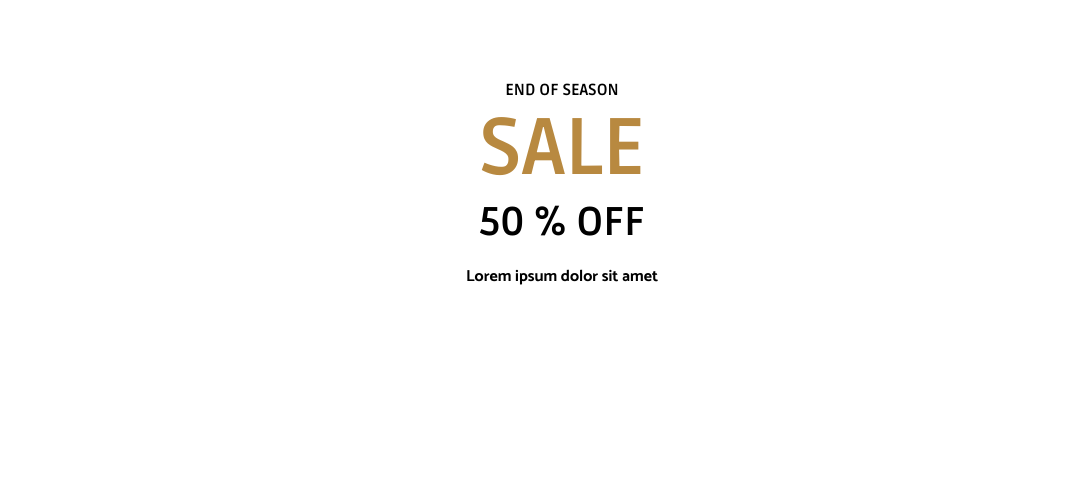
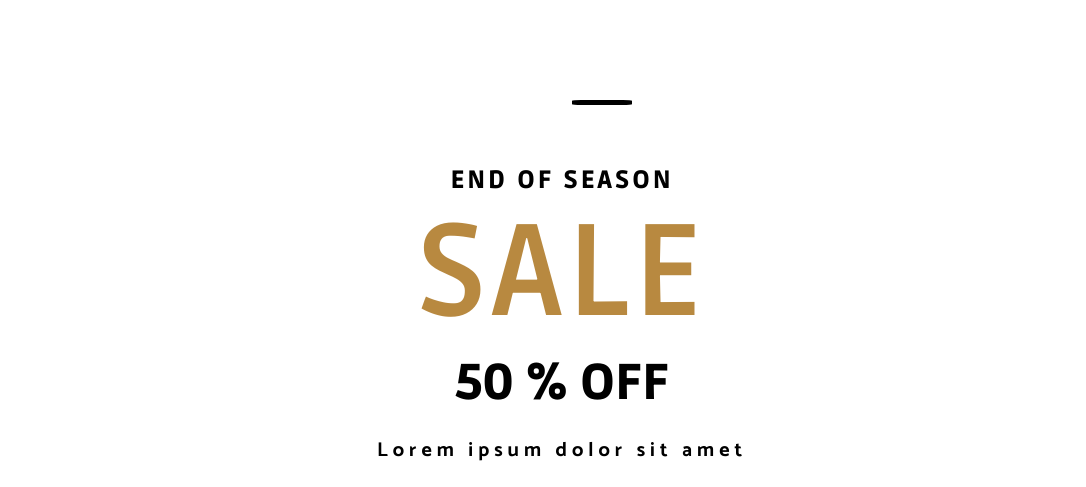
Before and after one commit to super490/hack_4_html_css, a plain HTML site: page index.html in a window 1280 px wide. Shown: the top 487 px of the page, without its empty margins (78-1164 px from the left). Drawn offline with nearby package versions, Linux system fonts and the light colour scheme.

Commit message:
modicacion_de_letras

```diff
--- a/index.html
+++ b/index.html
@@ -24,6 +24,7 @@
 <body>
     <!-- HEADER -->
     <div class="text">
+        <div class="line"></div>
         <p class="text_1">end of season</p>
         <p class="text_2">SALE</p>
         <p class="text_3">50 % off</p>
--- a/style/style.css
+++ b/style/style.css
@@ -1,6 +1,16 @@
 body {
     margin: 0;
     margin-left: 200px;
+}
+
+.line {
+    width: 60px;
+    height: 5px;
+    background-color: black;
+    margin-left: 650px;
+    margin-top: 100px;
+    border-radius: 15%;
+
 }
 
 /* TEXTO AL PRINCIPIO */
@@ -9,12 +19,15 @@ body {
 }
 
 .text_1 {
-    margin-top: 80px;
+    margin-top: 60px;
     font-family: ruda;
     text-transform: uppercase;
     text-align: center;
     margin-bottom: 0;
-    font-weight: bold;
+    font-weight: 900;
+    letter-spacing: 3px;
+    font-size: 25px;
+
 }
 
 .text_2 {
@@ -23,8 +36,9 @@ body {
     color: #B88940;
     text-transform: uppercase;
     text-align: center;
-    font-size: 80px;
+    font-size: 130px;
     font-weight: bold;
+    letter-spacing: 5px;
 }
 
 .text_3 {
@@ -32,8 +46,8 @@ body {
     font-family: ruda;
     text-transform: uppercase;
     text-align: center;
-    font-size: 40px;
-    font-weight: bold;
+    font-size: 50px;
+    font-weight: 900;
 }
 
 .text_4 {
@@ -41,6 +55,8 @@ body {
     text-align: center;
     font-weight: bold;
     margin-bottom: 200px;
+    letter-spacing: 5px;
+    font-size: 20px;
 }
 
 /* CONTENEDOR DONDE DEL MEDIO DONDE VAN LAS IMAGENES Y LAS LINEAS */
@@ -136,9 +152,14 @@ img {
     color: #B88940;
     font-size: 60px;
     font-weight: bold;
+    margin-bottom: -10px;
 }
 
 .text_6 {
+    margin-top: -10px;
+    margin-bottom: 50px;
     font-family: catamaran;
     font-weight: bold;
+    font-size: 25px;
+    letter-spacing: 2px;
 }
```
